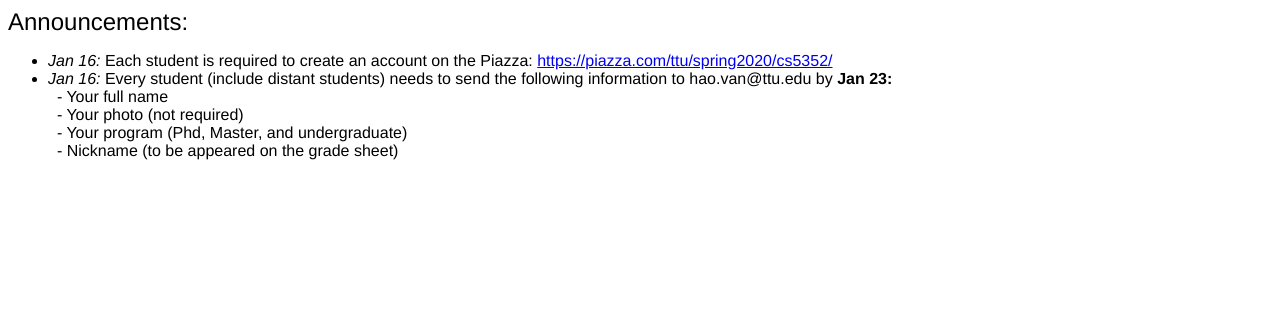
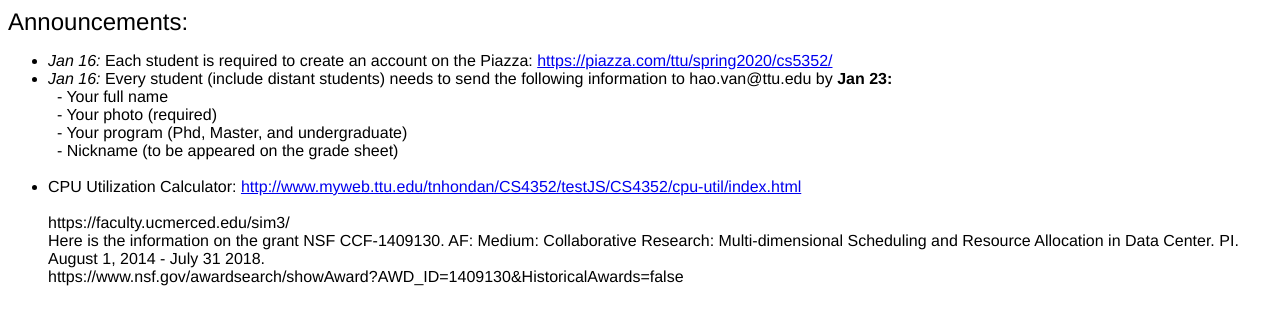
Before and after one commit to iDataVisualizationLab/CS5352, a plain HTML site: page main.html in a window 1280 px wide. Drawn offline with Linux system fonts and the light colour scheme.

Commit message:
add links

```diff
--- a/main.html
+++ b/main.html
@@ -46,10 +46,24 @@
     <li style="text-align: justify;">
       <font style="font-family: Helvetica,Arial,sans-serif;" color="black" size="3"> <i> Jan 16: </i> Every student (include distant students) needs to send the following information to hao.van@ttu.edu by <b> Jan 23: </b> <br>
       &nbsp; - Your full name <br>
-      &nbsp; - Your photo (not required)<br>
+      &nbsp; - Your photo (required)<br>
       &nbsp; - Your program (Phd, Master, and undergraduate) <br>
       &nbsp; - Nickname (to be appeared on the grade sheet) <br>
       </font>
+    </li>
+    <br>
+    <li><font style="font-family: Helvetica,Arial,sans-serif;" color="black" size="3">
+      CPU Utilization Calculator:
+      <a href="http://www.myweb.ttu.edu/tnhondan/CS4352/testJS/CS4352/cpu-util/index.html<"> http://www.myweb.ttu.edu/tnhondan/CS4352/testJS/CS4352/cpu-util/index.html</a>
+
+      <br><br>
+      https://faculty.ucmerced.edu/sim3/ <br>
+
+Here is the information on the grant
+NSF CCF-1409130. AF: Medium: Collaborative Research: Multi-dimensional Scheduling and Resource Allocation in Data Center. PI. August 1, 2014 - July 31 2018. <br>
+https://www.nsf.gov/awardsearch/showAward?AWD_ID=1409130&HistoricalAwards=false
+
+       </font>
     </li>
   </ul>
 
```
Also changed, not shown: syllabus.html (+2 -2 lines).
